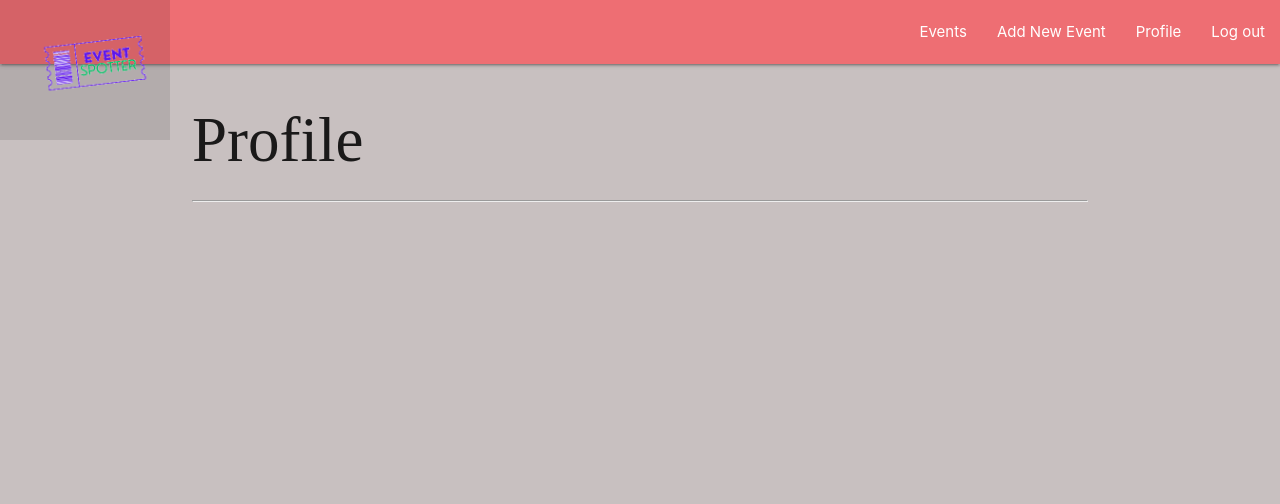
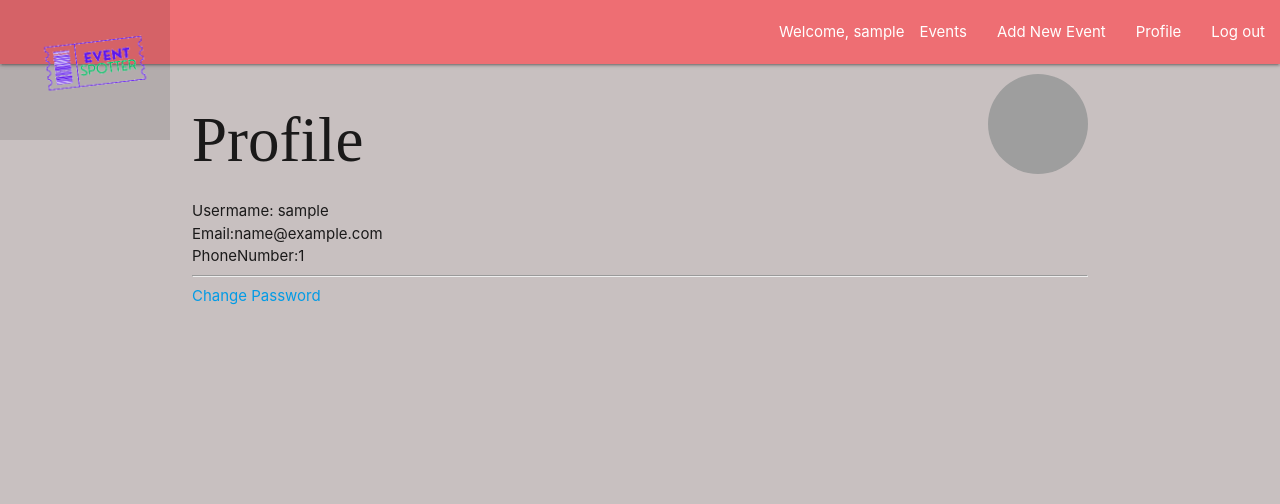
Before and after one commit to Mahmoud6077/Project-3, a Django app: page /profile/ in a window 1280 px wide. Shown: the top 504 px of the page. Run offline with Django 4.2, Linux system fonts and the light colour scheme; a user stored in the database is signed in; tables that the repository leaves empty hold one stand-in row (values such as "Sample post"); grey boxes are pictures that could not be loaded.

Commit message:
Adding the profile page and it's data, and the change password also

```diff
--- a/EventSpotter/EventSpotter/settings.py
+++ b/EventSpotter/EventSpotter/settings.py
@@ -128,7 +128,7 @@ AUTH_USER_MODEL = 'main_app.CustomUser'
 LOGIN_REDIRECT_URL = '/'
 
 # specify where succefully logout should redirect
-LOGOUT_REDIRECT_URL = '/base'
+LOGOUT_REDIRECT_URL = '/'
 
 # Default primary key field type
 # https://docs.djangoproject.com/en/4.1/ref/settings/#default-auto-field
--- a/EventSpotter/EventSpotter/urls.py
+++ b/EventSpotter/EventSpotter/urls.py
@@ -15,12 +15,21 @@ Including another URLconf
 """
 from django.contrib import admin
 from django.urls import include, path
-
+from django.contrib.auth import views as auth_views
 urlpatterns = [
     path('admin/', admin.site.urls),
     #main_app
     path('', include('main_app.urls')),
 
     path('accounts/', include('django.contrib.auth.urls')),
+    # Change Password
+    path(
+        'change-password/',
+        auth_views.PasswordChangeView.as_view(
+            template_name='commons/change-password.html',
+            success_url = '/profile'
+        ),
+        name='change_password'
+    ),
 
 ]
--- a/EventSpotter/main_app/models.py
+++ b/EventSpotter/main_app/models.py
@@ -37,8 +37,8 @@ class Events(models.Model):
     #     return self.name
     # user = models.ForeignKey(CustomUser, on_delete=models.CASCADE)
 
-    # def get_absolute_url(self):
-    #     return reverse('detail', kwargs={'event_id': self.id})
+    def get_absolute_url(self):
+        return reverse('detail', kwargs={'event_id': self.id})
 
 
 class Ticket(models.Model):
--- a/EventSpotter/main_app/static/css/style.css
+++ b/EventSpotter/main_app/static/css/style.css
@@ -54,3 +54,23 @@ footer.page-footer {
     background-color: rgb(57, 7, 103);
 
 }
+
+
+.profile-img{
+    background-image: url('https://t3.ftcdn.net/jpg/03/46/83/96/240_F_346839683_6nAPzbhpSkIpb8pmAwufkC7c5eD7wYws.jpg');
+    background-size: cover;
+    background-repeat: no-repeat;
+    /* height: 100vh; */
+    height: 100px;
+    width: 100px;
+    border-radius: 80px;
+    margin-top: 10px;
+
+}
+
+.profile-row{
+    display: flex;
+    flex-direction: row;
+    flex-wrap: nowrap;
+    justify-content: space-between;
+}
--- a/EventSpotter/main_app/templates/base.html
+++ b/EventSpotter/main_app/templates/base.html
@@ -23,9 +23,10 @@
                 </ul>
 
                 <ul class="right">
+                    <li><div>Welcome, {{ user.get_username }}</div></li>
 
                     {% if user.is_authenticated %}
-                        <li><a href="{% url 'events_index' %}">Events</a></li>
+                        <li><a href="{% url 'index' %}">Events</a></li>
                         {% if user.is_staff %}
                             <li><a href="{% url 'home' %}">Add New Event</a></li>
                         {% endif %}
--- a/EventSpotter/main_app/templates/events/detail.html
+++ b/EventSpotter/main_app/templates/events/detail.html
@@ -11,7 +11,7 @@
         <p>Description: {{ event.description}}</p>
         <p>Date: {{ event.date}}</p>
         <p>Time: {{ event.time }}</p>
-        <p>Location: {{ event.location }}</p>
+        <p>Location: {{ event.get_location_display }}</p>
       </div>
     </div>
   </div>
--- a/EventSpotter/main_app/templates/events/index.html
+++ b/EventSpotter/main_app/templates/events/index.html
@@ -9,10 +9,10 @@
   <div class="card-content">
     <div class="flex-container">
         <span class="card-title">{{ event.name }}</span>
-        <p>Description: {{ event.description}}</p>
+        <!-- <p>Description: {{ event.description}}</p>
         <p>Date: {{ event.date}}</p>
         <p>Time: {{ event.time }}</p>
-        <p>Location: {{ event.get_location }}</p>
+        <p>Location: {{ event.get_location_display }}</p> -->
 
       <!-- {{ cat.image }} -->
       <div>
--- a/EventSpotter/main_app/templates/profile.html
+++ b/EventSpotter/main_app/templates/profile.html
@@ -3,11 +3,23 @@
 {% block content %}
 
 <div class="intro">
-    <h1>Profile</h1>
-</div>
+
+    <div class="profile-row">
+        <h1>Profile</h1>
+
+        <div class="profile-img">
+        </div>
+    </div>
 
 
-{% comment %} <h1>Welcome to our Home Page</h1>  {% endcomment %}
+</div>
+<div>Usermame: {{user.username}}</div>
+<div>Email:{{user.email}}</div>
+<div> PhoneNumber:{{ user.phone}}</div>
+
+
+
 <hr>
+<a href="{% url 'change_password' %}"> Change Password</a>
 
 {% endblock %}
--- a/EventSpotter/main_app/urls.py
+++ b/EventSpotter/main_app/urls.py
@@ -7,7 +7,7 @@ urlpatterns = [
     # path('admin/', admin.site.urls),
     # In this case '' represents the root route
     path('', views.home, name='home') ,     # equivalent to route.get('/', homeController.home_get)
-    path('events/', views.events_index, name='events_index') ,
+    path('events/', views.events_index, name='index') ,
     path('events/<int:event_id>', views.events_detail, name='detail'),
     path('accounts/signup', views.signup, name='signup'),
     path('profile/', views.profile, name="profile")
--- a/EventSpotter/main_app/views.py
+++ b/EventSpotter/main_app/views.py
@@ -21,7 +21,8 @@ def about(request):
 
 def events_index(request):
     # return HttpResponse('<h1>Hello /ᐠ｡‸｡ᐟ\ﾉ</h1>')
-    events = Events.objects.filter(user= request.user)
+    # events = Events.objects.filter(user= request.user)
+    events = Events.objects.all()
     return render(request, 'events/index.html', {'events':events} )
 
 def events_detail(request, event_id):
```
Also changed, not shown: EventSpotter/main_app/templates/commons/change-password.html (added, +13 -0 lines), EventSpotter/main_app/static/images/maxresdefault_563gS0S.jpeg (added).
